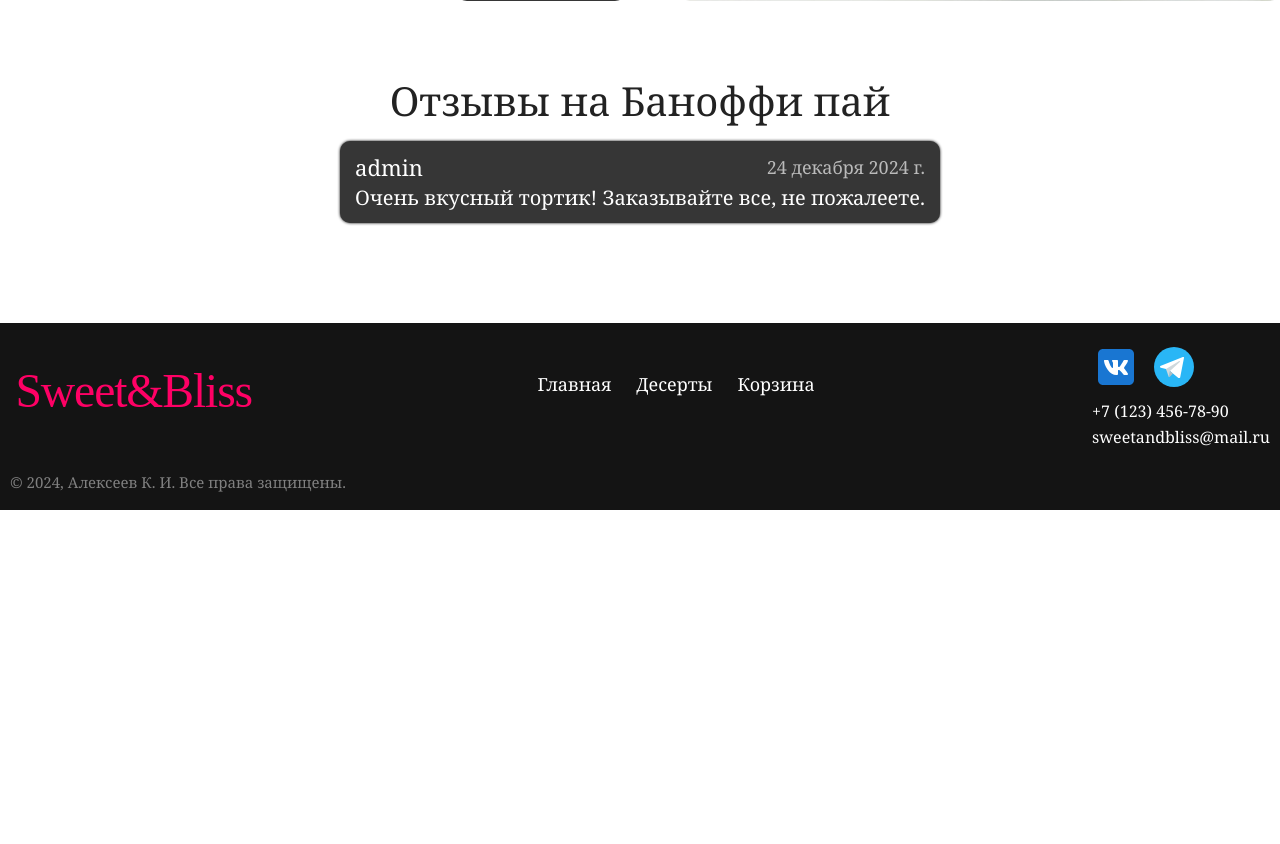
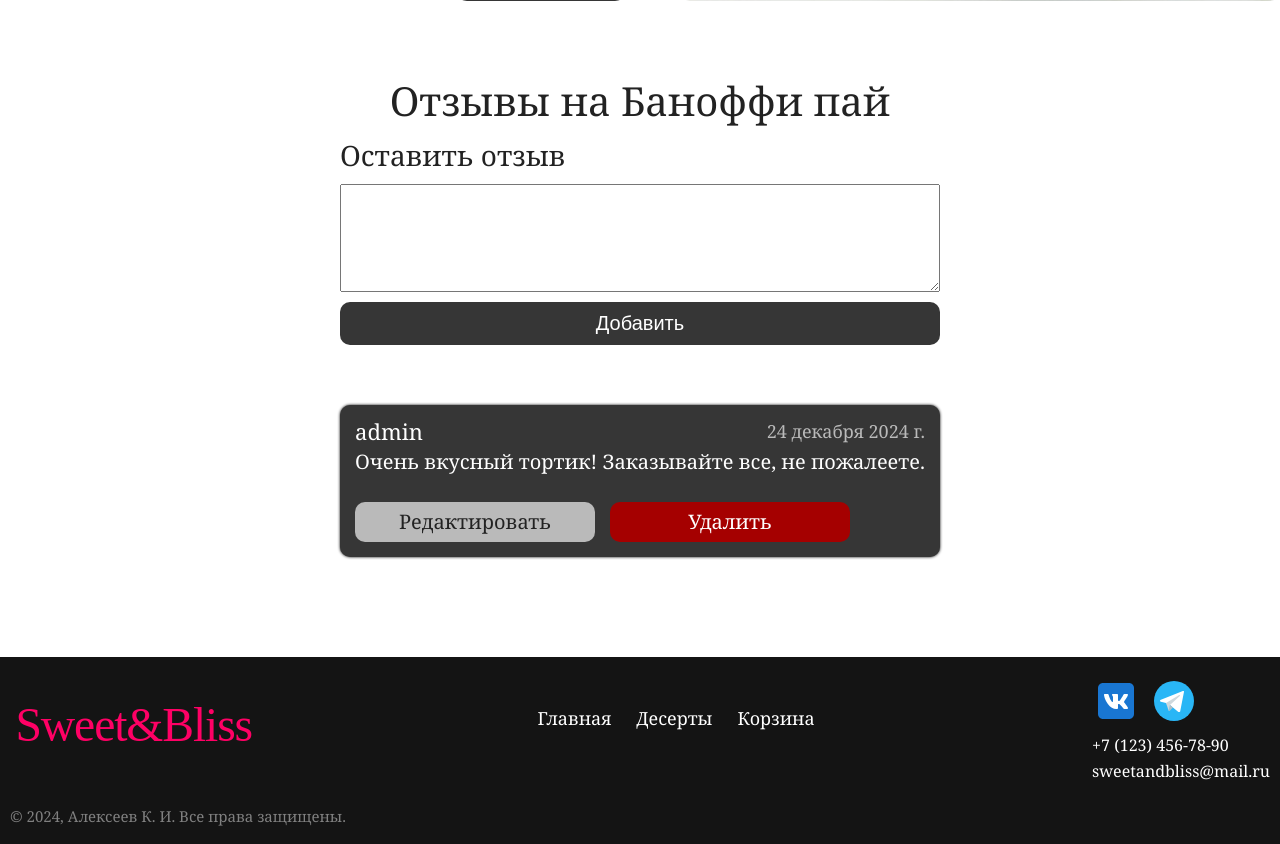
Before and after one commit to Kirill-Alexeev/DjangoSweetshop, a Django app: page /cakeshop/cake/11 in a window 1280 px wide. Shown: the part 849-1693 px from the top of the page. Before the commit the page ends 1359 px from the top, so only its background shows below. Run offline with Django 5.2, Linux system fonts and the light colour scheme; a user stored in the database is signed in; data comes from the database, SQL or seed files in the repository; both versions use the stored data as it was after the commit.

Commit message:
created add, edit and delete reviews

```diff
--- /dev/null
+++ b/sweetshop/cakeshop/forms.py
@@ -0,0 +1,14 @@
+from django import forms
+from .models import Review
+
+
+class ReviewForm(forms.ModelForm):
+    class Meta:
+        model = Review
+        fields = ["review"]
+        widgets = {
+            "review": forms.Textarea(attrs={"class": "reviews__textarea", "rows": 4}),
+        }
+        labels = {
+            "review": "Ваш отзыв",
+        }
--- a/sweetshop/cakeshop/models.py
+++ b/sweetshop/cakeshop/models.py
@@ -52,10 +52,10 @@ class Review(models.Model):
         ordering = ['cake']
 
     def __str__(self):
-        return str(self.id)
+        return f"Отзыв от {self.user.username} на {self.cake.title}"
 
     def get_absolute_url(self):
-        return reverse("review-detail", args=[str(self.id)])
+        return reverse("cake-detail", args=[str(self.cake.id)])
 
 
 class Order(models.Model):
--- a/sweetshop/cakeshop/static/styles/styles.css
+++ b/sweetshop/cakeshop/static/styles/styles.css
@@ -618,3 +618,87 @@ a {
   font-size: 3rem;
   font-weight: 600;
 }
+
+/* ДОБАВЛЕНИЕ НОВОГО КОММЕНТАРИЯ */
+.reviews__add-form {
+  max-width: 600px;
+  display: flex;
+  flex-direction: column;
+  gap: 15px;
+  margin: 0 0 40px;
+}
+
+.reviews__form-headline {
+  font-size: 2.8rem;
+  font-weight: 500;
+}
+
+.reviews__form {
+  display: flex;
+  flex-direction: column;
+  gap: 10px;
+}
+
+.reviews__textarea {
+  width: 100%;
+  font-size: 2rem;
+}
+
+.reviews__add {
+  min-width: 240px;
+  font-size: 2rem;
+  background-color: var(--header-background);
+  color: var(--background-color);
+  border: none;
+  border-radius: 10px;
+  padding: 10px 15px;
+  cursor: pointer;
+}
+
+.reviews__message {
+  font-size: 2rem;
+  font-weight: 500;
+}
+
+/* РЕДАКТИРОВАТЬ И ДОБАВИТЬ ОТЗЫВ */
+.reviews__actions {
+  display: flex;
+  gap: 15px;
+  justify-content: center;
+}
+
+.actions {
+  justify-content: start;
+  margin: 20px 0 0;
+}
+
+.reviews__edit {
+  min-width: 240px;
+  font-size: 2rem;
+  background-color: var(--search-btn-color);
+  color: var(--background-text);
+  border: none;
+  border-radius: 10px;
+  padding: 10px 15px;
+  text-align: center;
+}
+
+.reviews__delete {
+  min-width: 240px;
+  font-size: 2rem;
+  background-color: var(--delete-color);
+  color: var(--background-color);
+  border: none;
+  border-radius: 10px;
+  padding: 10px 15px;
+  text-align: center;
+}
+
+/* РЕДАКТИРОВАНИЕ ОТЗЫВА */
+.review__wrap {
+  max-width: 1400px;
+  margin: 50px auto;
+  display: flex;
+  flex-direction: column;
+  gap: 20px;
+}
--- a/sweetshop/cakeshop/templates/cakeshop/cake_detail.html
+++ b/sweetshop/cakeshop/templates/cakeshop/cake_detail.html
@@ -35,6 +35,19 @@
 <div class="reviews">
   <h2 class="reviews__headline">Отзывы на {{ cake.title }}</h2>
 
+  {% if user.is_authenticated %}
+  <div class="reviews__add-form">
+    <h3 class="reviews__form-headline">Оставить отзыв</h3>
+    <form method="POST" action="{% url 'add-review' cake.id %}" class="reviews__form">
+      {% csrf_token %}
+      {{ review_form.review }}
+      <button type="submit" class="reviews__add">Добавить</button>
+    </form>
+  </div>
+  {% else %}
+  <p class="reviews__message">Чтобы оставить отзыв, <a href="#">войдите в систему</a>.</p>
+  {% endif %}
+
   {% if cake.review_set %}
   <ul class="reviews__list">
     {% for review in cake.review_set.all %}
@@ -44,11 +57,17 @@
         <p class="reviews__date">{{ review.created_at }}</p>
       </div>
       <p class="reviews__text">{{ review.review }}</p>
+      {% if review.user == user or user.is_superuser %}
+      <div class="reviews__actions actions">
+        <a href="{% url 'edit-review' review.id %}" class="reviews__edit">Редактировать</a>
+        <a href="{% url 'delete-review' review.id %}" class="reviews__delete">Удалить</a>
+      </div>
+      {% endif %}
     </li>
     {% endfor %}
   </ul>
   {% else %}
-  <p class="reviews__empty">На этот торт ещё нет отзывов.</p>
+  <p class="reviews__empty">На этот торт ещё нет отзывов. Вы можете быть первым!</p>
   {% endif %}
 </div>
 
--- a/sweetshop/cakeshop/urls.py
+++ b/sweetshop/cakeshop/urls.py
@@ -8,5 +8,8 @@ urlpatterns = [
     re_path(r"^$", views.index, name="index"),
     re_path(r"^cakes/$", views.CakeListView.as_view(), name="cakes"),
     re_path(r"^cake/(?P<pk>\d+)$", views.CakeDetailView.as_view(), name="cake-detail"),
+    path('cake/<int:cake_id>/add_review/', views.add_review, name='add-review'),
+    path('review/<int:review_id>/edit/', views.edit_review, name='edit-review'),
+    path('review/<int:review_id>/delete/', views.delete_review, name='delete-review'),
     # path('register/', views.RegisterUser.as_view(), name='register'),
 ]
--- a/sweetshop/cakeshop/views.py
+++ b/sweetshop/cakeshop/views.py
@@ -1,7 +1,10 @@
 from django.shortcuts import render
-
-from .models import Cake
+from .models import Cake, Review
 from django.views import generic
+from django.shortcuts import render, get_object_or_404, redirect
+from django.contrib.auth.decorators import login_required
+from django.http import HttpResponseForbidden
+from .forms import ReviewForm
 
 
 def index(request):
@@ -19,3 +22,49 @@ class CakeListView(generic.ListView):
 
 class CakeDetailView(generic.DetailView):
     model = Cake
+
+    def get_context_data(self, **kwargs):
+        context = super().get_context_data(**kwargs)
+        context["review_form"] = ReviewForm()
+        return context
+
+
+@login_required
+def add_review(request, cake_id):
+    cake = get_object_or_404(Cake, id=cake_id)
+    if request.method == "POST":
+        form = ReviewForm(request.POST)
+        if form.is_valid():
+            review = form.save(commit=False)
+            review.user = request.user
+            review.cake = cake
+            review.save()
+            return redirect("cake-detail", pk=cake.id)
+    else:
+        form = ReviewForm()
+    return render(request, "cake_detail.html", {"form": form, "cake": cake})
+
+
+@login_required
+def edit_review(request, review_id):
+    review = get_object_or_404(Review, id=review_id)
+    if request.user != review.user and not request.user.is_superuser:
+        return HttpResponseForbidden("Вы не можете редактировать этот отзыв.")
+    if request.method == "POST":
+        form = ReviewForm(request.POST, instance=review)
+        if form.is_valid():
+            form.save()
+            return redirect("cake-detail", pk=review.cake.id)
+    else:
+        form = ReviewForm(instance=review)
+    return render(request, "edit_review.html", {"form": form})
+
+
+@login_required
+def delete_review(request, review_id):
+    review = get_object_or_404(Review, id=review_id)
+    if request.user != review.user and not request.user.is_superuser:
+        return HttpResponseForbidden("Вы не можете удалить этот отзыв.")
+    cake_id = review.cake.id
+    review.delete()
+    return redirect("cake-detail", pk=cake_id)
```
Also changed, not shown: sweetshop/cakeshop/templates/edit_review.html (added, +15 -0 lines), sweetshop/db.sqlite3.
